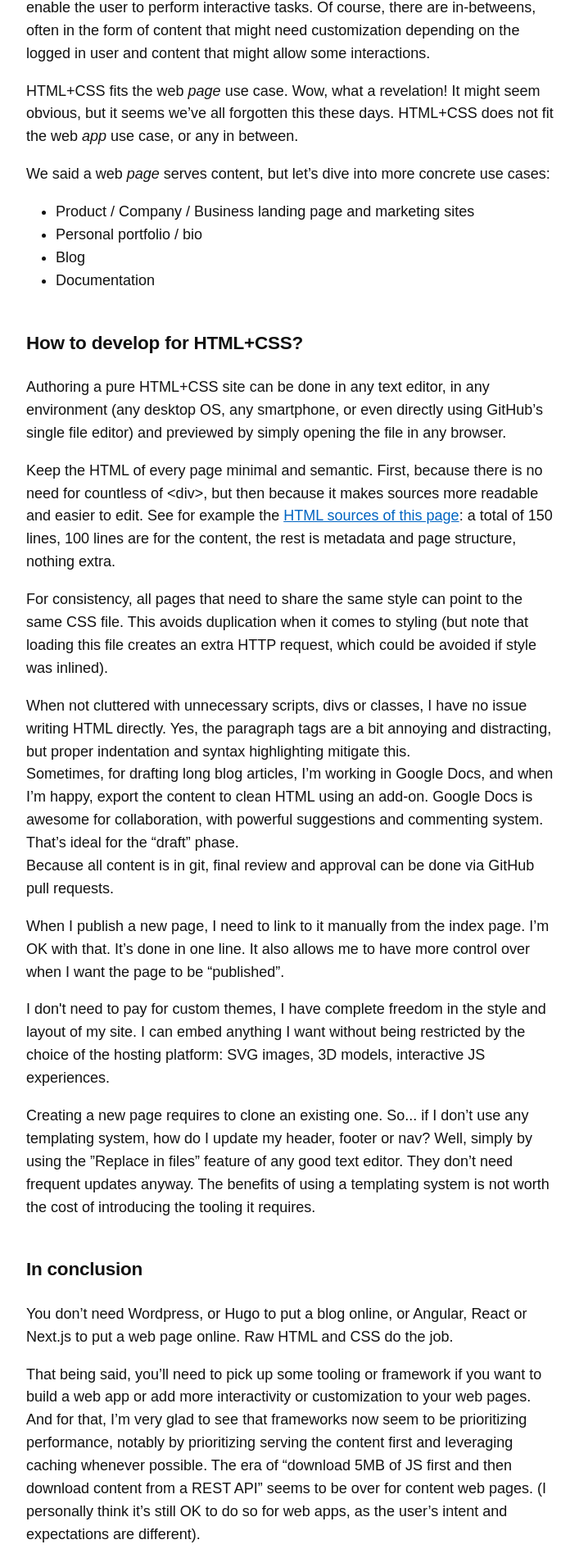
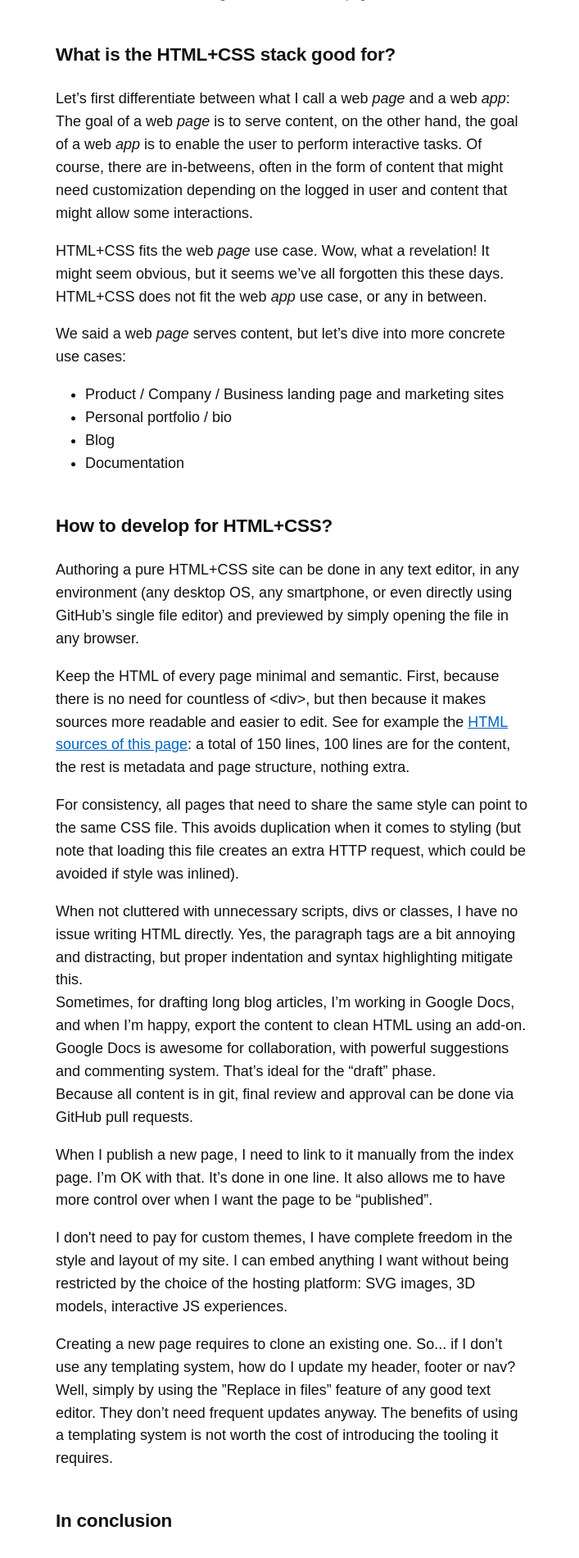
Before and after one commit to jwboelens/very-simple-website, a PHP site: page / in a window 1280 px wide. Shown: the part 2611-4512 px from the top of the page at 82% size, without its empty margins (284-991 px from the left). Run offline with PHP 8.4, Linux system fonts and the light colour scheme; some web fonts are replaced.

Commit message:
Update style.css

```diff
--- a/style.css
+++ b/style.css
@@ -1,5 +1,5 @@
 :root {
-  --article-max-width: 36rem;
+  --article-max-width: 32rem;
 }
 html {
   font-family: covik-sans, sans-serif;
```
